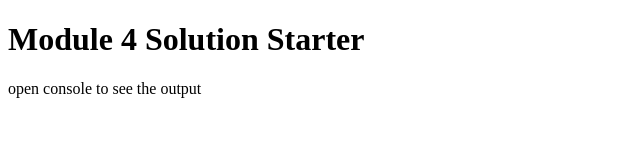
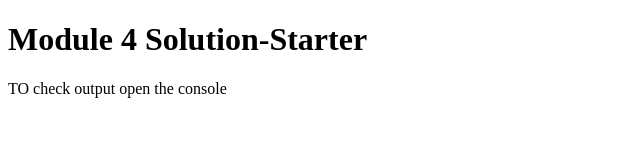
Before and after one commit to Ammarazz/Coursera-test, a plain HTML site: page mod-4_solution/index.html in a window 1280 px wide. Shown: the whole page, without its empty margins (0-640 px from the left). Drawn offline with Linux system fonts and the light colour scheme.

Commit message:
Update index.html

```diff
--- a/mod-4_solution/index.html
+++ b/mod-4_solution/index.html
@@ -8,7 +8,7 @@
   <script src="script.js"></script>
 </head>
 <body>
-  <h1>Module 4 Solution Starter</h1>
-  <p>open console to see the output</p>
+  <h1>Module 4 Solution-Starter</h1>
+  <p>TO check output open the console</p>
 </body>
 </html>
```
